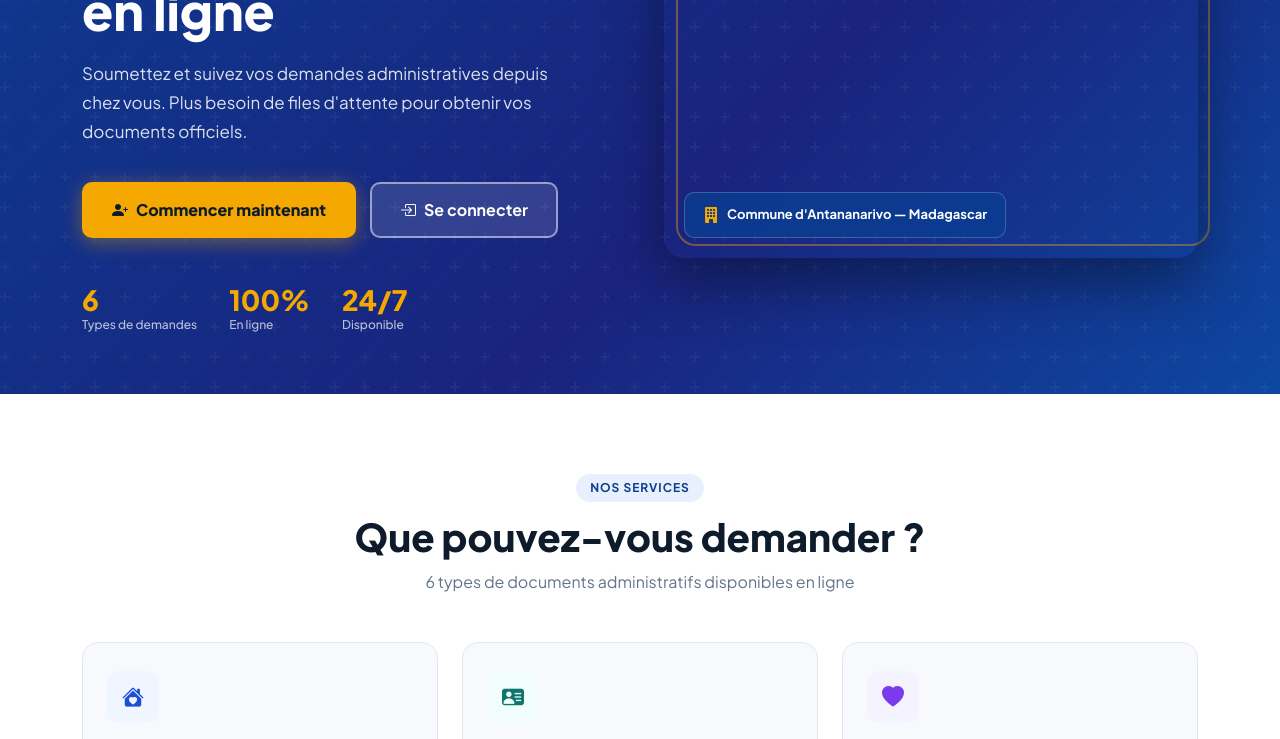
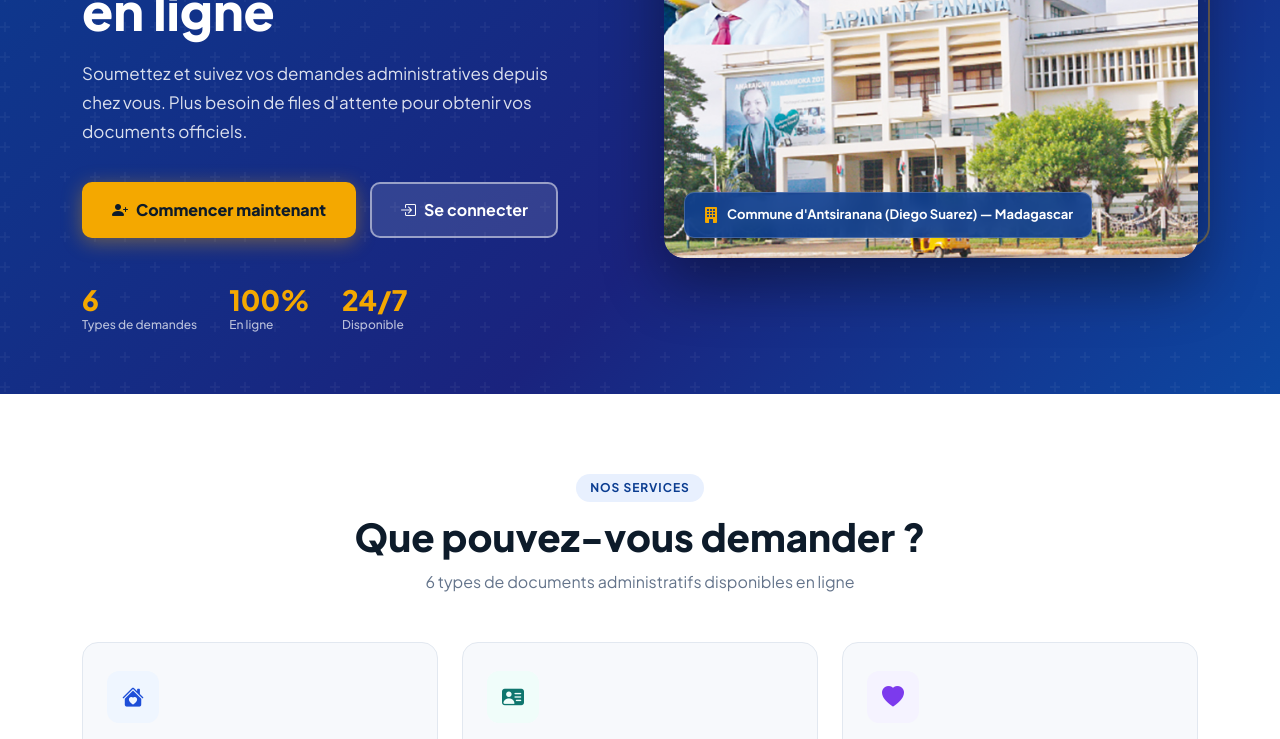
Before and after one commit to andrianasolofacrino-ops/institution-public-site, a website: page frontend/index.html in a window 1280 px wide. Shown: the part 361-1100 px from the top of the page. Drawn offline with nearby package versions, Linux system fonts and the light colour scheme.

Commit message:
image mairie Antsiranana Diego Suarez

```diff
--- a/frontend/index.html
+++ b/frontend/index.html
@@ -257,12 +257,12 @@
             <div class="col-lg-6 d-none d-lg-block fade-up delay-2">
                 <div style="position:relative">
                     <div class="hero-img-wrap">
-                        <img src="images/mairie-antananarivo.jpg"
-                             alt="Mairie d'Antananarivo — CommuneService"
+                        <img src="images/mairie-antsiranana.jpg"
+                             alt="Mairie d'Antsiranana (Diego Suarez) — CommuneService"
                              class="hero-img">
                         <div class="hero-img-badge">
                             <i class="bi bi-building-fill"></i>
-                            Commune d'Antananarivo — Madagascar
+                             Commune d'Antsiranana (Diego Suarez) — Madagascar
                         </div>
                     </div>
                     <div class="hero-img-frame"></div>
```
